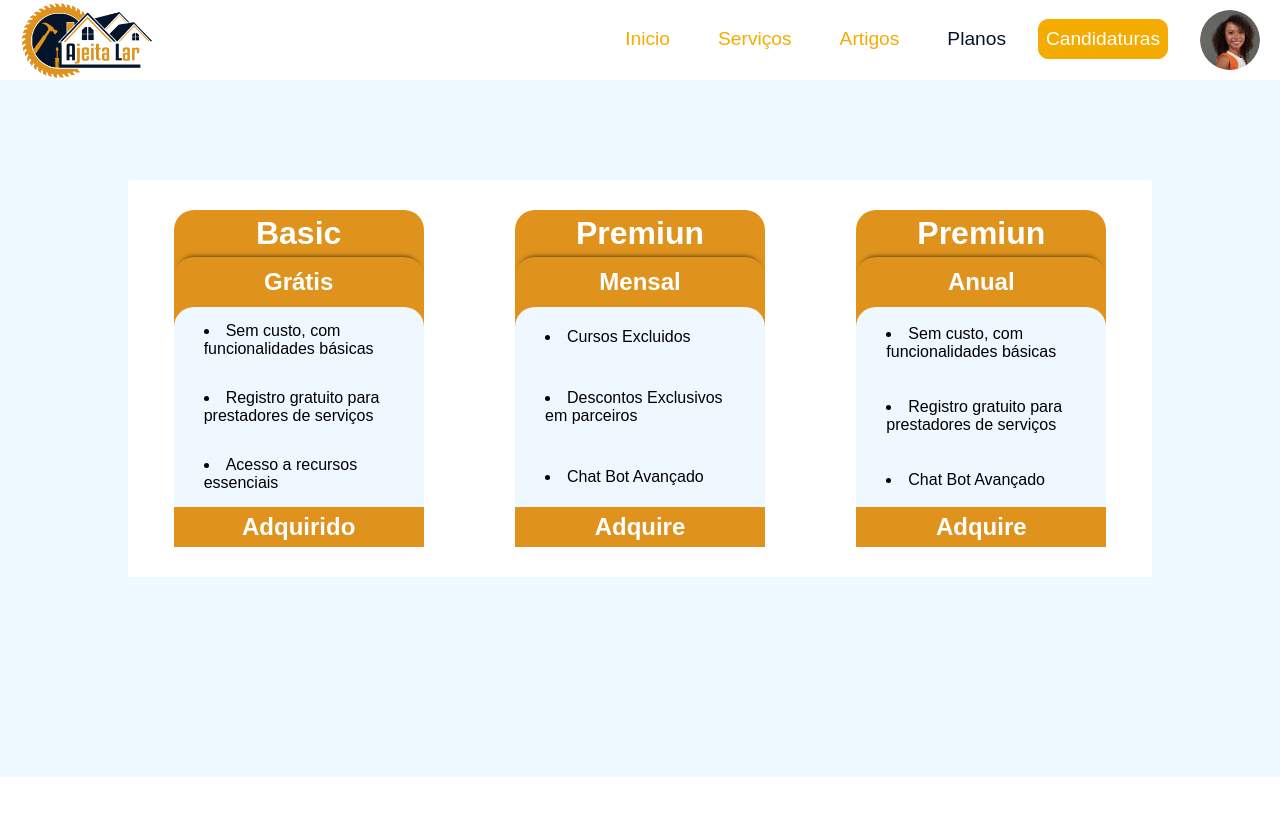
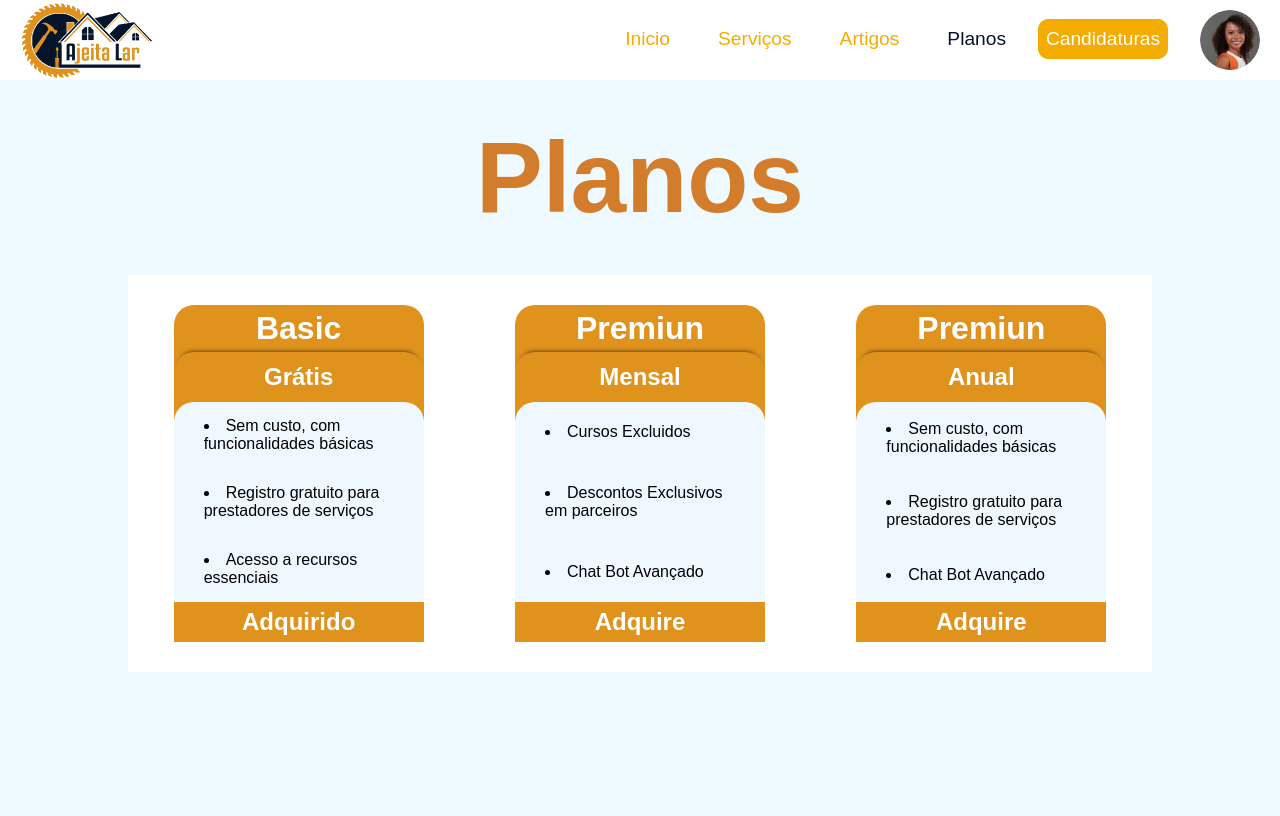
Before and after one commit to AjeitaLar/FrontAjeitaLar, a React (Create React App) app: page /Planos in a window 1280 px wide. Shown: the top 816 px of the page. Built offline with nearby package versions, Linux system fonts and the light colour scheme.

Commit message:
add titulo

```diff
--- a/src/componentes/Prestadorcomponents/Planos.js
+++ b/src/componentes/Prestadorcomponents/Planos.js
@@ -7,6 +7,8 @@ function Planos() {
                 <NavBar />
 
                 <div className="caixonap">
+
+                    <h1 className="planotitulo">Planos</h1>
 
                     <div className="planos">
 
--- a/src/componentes/Prestadorcomponents/css/planos.css
+++ b/src/componentes/Prestadorcomponents/css/planos.css
@@ -4,8 +4,15 @@
 
     background-color: #eefaff;
     display: flex;
+    flex-direction: column;
     justify-content: center;
     align-items: center;
+}
+.planotitulo{
+    margin-top: 40px;
+    margin-bottom: -60px;
+    color: #d27c2c;
+    font-size: 100px;
 }
 .planos{
     width: 80%;
```
